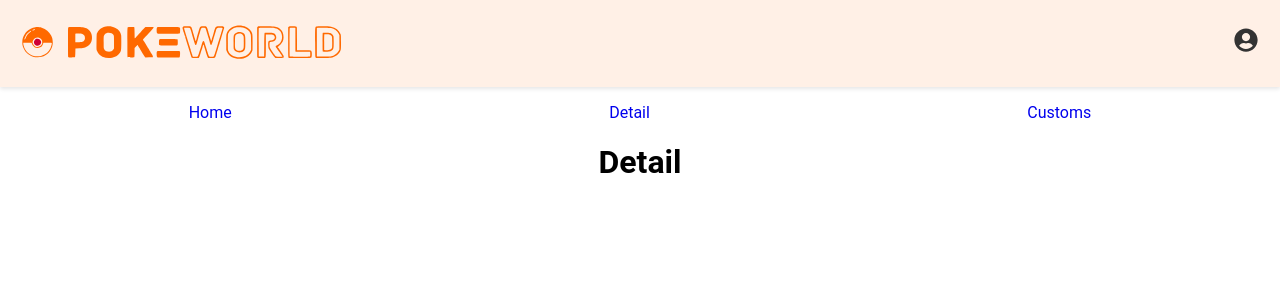
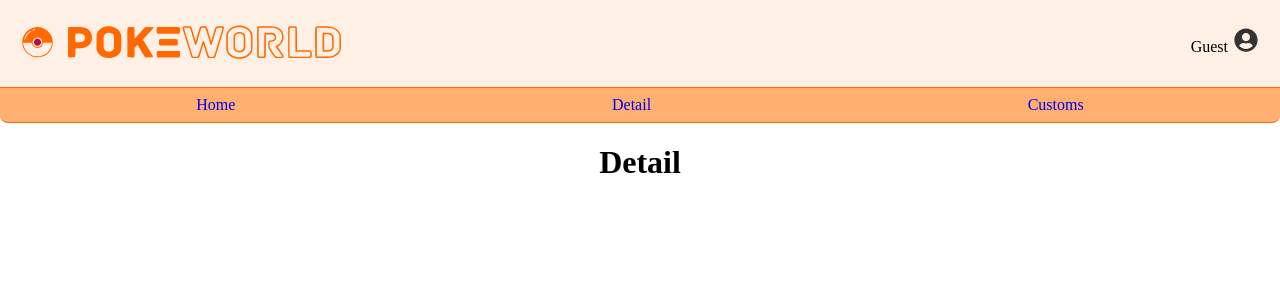
Before and after one commit to MateoBaravalle/PI-Pokemon, a React (Create React App) app in the folder client/: page /Detail/1 in a window 1280 px wide. Shown: the top 300 px of the page. Built offline with nearby package versions, Linux system fonts and the light colour scheme; no server answers.

Commit message:
Estilando la pagina

```diff
--- a/client/src/App.css
+++ b/client/src/App.css
@@ -1,4 +1,4 @@
 .App {
-   text-align: center;
-   font-family: Roboto ,sans-serif;
+  text-align: center;
+  font-family: 'Architect Daughter', cursive;
 }
--- a/client/src/components/Header/Header.css
+++ b/client/src/components/Header/Header.css
@@ -4,6 +4,7 @@
   justify-content: space-between;
   align-items: center;
   background-color: #fff0e6;
+  border-bottom: #ff6900 1px solid;
   box-shadow: 0 2px 4px rgba(0, 0, 0, 0.1);
 }
 
--- a/client/src/components/Header/Header.jsx
+++ b/client/src/components/Header/Header.jsx
@@ -1,7 +1,7 @@
+import Logo from "../Logo/Logo";
+import UserMenu from "../UserMenu/UserMenu";
 import Nav from "../Nav/Nav";
-import Logo from "../Logo/Logo";
 import "./Header.css";
-import UserMenu from "../UserMenu/UserMenu";
 
 const Header = () => {
   return (
--- a/client/src/components/Nav/Nav.css
+++ b/client/src/components/Nav/Nav.css
@@ -1,6 +1,11 @@
 nav {
   height: auto;
-  width: 100%;
+  width: auto;
+  padding: 8px;
+  background-color: #ffaf70;
+  border-bottom: 1px solid #ff6900;
+  border-bottom-left-radius: 0.5rem;
+  border-bottom-right-radius: 0.5rem;
 }
 
 nav ul {
@@ -10,6 +15,7 @@ nav ul {
   align-content: center;
   list-style-type: none;
   padding: 0;
+  margin: auto;
 }
 
 nav a {
--- a/client/src/components/Nav/Nav.jsx
+++ b/client/src/components/Nav/Nav.jsx
@@ -1,9 +1,7 @@
-import { Link, useLocation } from "react-router-dom";
-import SearchBar from '../SearchBar/SearchBar'
+import { Link } from "react-router-dom";
 import './Nav.css';
 
 const Nav = () => {
-  const location = useLocation();
   return (
     <nav className="nav">
       <ul>
@@ -17,7 +15,6 @@ const Nav = () => {
           <Link to="/Customs">Customs</Link>
         </li>
       </ul>
-      {location.pathname === "/Home" && <SearchBar />}
     </nav>
   );
 };
--- a/client/src/components/UserMenu/UserMenu.jsx
+++ b/client/src/components/UserMenu/UserMenu.jsx
@@ -1,5 +1,6 @@
-import { useState } from "react";
+import { useEffect, useState } from "react";
 import { Link } from "react-router-dom";
+import { useSelector } from "react-redux";
 import {
   FaUserCircle,
   FaSignOutAlt,
@@ -8,21 +9,50 @@ import "./UserMenu.css";
 
 const UserMenu = () => {
   const [showMenu, setShowMenu] = useState(false);
+  const [auth, setAuth] = useState(false);
+  const user = useSelector((state) => state.user);
+  let username;
 
   const toggleMenu = () => {
     setShowMenu(!showMenu);
   };
 
+  useEffect(() => {
+    if(user.name?.length > 0) {
+      setAuth(true);
+    }
+  }, [user]);
+
+  if (!auth)
+  {
+    username = "Guest";
+  } else {
+    username = user.username;
+  };
+
   return (
     <div className="user-menu">
+      <span className="user-menu-name">{username}</span>
       <button className="user-menu-button" onClick={toggleMenu}>
         <FaUserCircle />
       </button>
       {showMenu && (
         <div className="user-menu-dropdown">
           <ul>
+            {!auth && (
+              <>
                 <li>
-              <Link to="/">Account</Link>
+                  <Link to="/">Log In</Link>
+                </li>
+                <li>
+                  <Link to="/">Sign Up</Link>
+                </li>
+              </>
+            )}
+            {auth && (
+              <>
+                <li>
+                  <Link to="/">Profile</Link>
                 </li>
                 <li>
                   <Link to="/">About</Link>
@@ -33,6 +63,8 @@ const UserMenu = () => {
                     <FaSignOutAlt />
                   </Link>
                 </li>
+              </>
+            )}
           </ul>
         </div>
       )}
--- a/client/src/views/Home/Home.css
+++ b/client/src/views/Home/Home.css
@@ -4,9 +4,14 @@
   grid-template-columns: 1fr;
   align-items: center;
   justify-content: center;
+  background-image: url('C:/Users/Mateo/OneDrive/Escritorio/Henry/PI-Pokemon-main/client/src/assets/HomeBg.png');
+  background-repeat: no-repeat;
+  background-position: center;
+  background-size: cover;
+  background-attachment: fixed; /* added property */
 }
 
-.home-card-container {
+.home-cards-container {
   display: flex;
   flex-direction: row;
   flex-wrap: wrap;
--- a/client/src/views/Home/Home.jsx
+++ b/client/src/views/Home/Home.jsx
@@ -1,6 +1,7 @@
 import { useDispatch, useSelector } from "react-redux";
 import { nextPage, previousPage } from "../../redux/actions";
 import Cards from "../../components/Cards/Cards";
+import SearchBar from "../../components/SearchBar/SearchBar";
 import "./Home.css";
 
 // This component is used to display the pokemon cards on the home page
@@ -26,7 +27,8 @@ const Home = () => {
 
   return (
     <div className="home-container">
-      <div className="home-card-container">
+      <SearchBar />
+      <div className="home-cards-container">
         <Cards page={page} />
       </div>
       <div className="home-pagination">
```
Also changed, not shown: 1 other file (tests, documents, lock files or other folders). Lines whose indentation alone changed are shown as unchanged.
